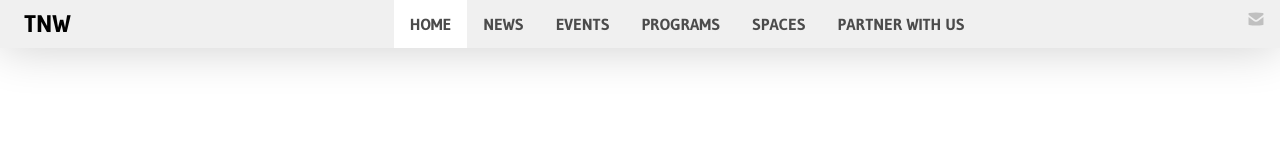
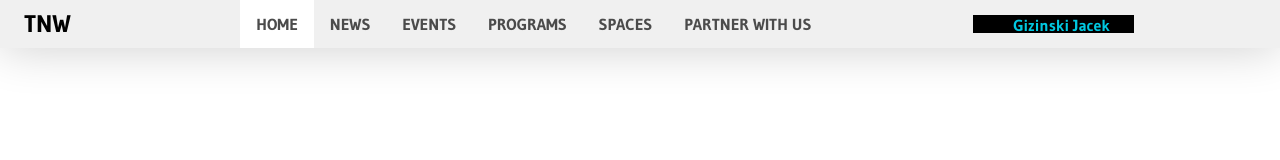
Before and after one commit to gizinski-jacek/responsive-design, a React (Create React App) app: page / in a window 1280 px wide. Shown: the top 160 px of the page. Built offline with nearby package versions, Linux system fonts and the light colour scheme.

Commit message:
Adding personal 'footer'

```diff
--- a/src/components/NavMenu.js
+++ b/src/components/NavMenu.js
@@ -82,11 +82,22 @@
 						<Link to=''>Contact</Link>
 					</span>
 				</div>
-				<button type='button'>
-					<svg viewBox='0 0 16 16'>
-						<path d='M1.11621 4.2666a2.0026 2.0026 0 0 1-.583-.8833v-.7666A.47788.47788 0 0 1 .667 2.2749a.56688.56688 0 0 1 .3164-.1748 49.3662 49.3662 0 0 1 14.0166 0 .57417.57417 0 0 1 .333.1748.482.482 0 0 1 .13379.3418v.7666a2.0026 2.0026 0 0 1-.583.8833L9.2002 8.56689A1.88658 1.88658 0 0 1 8 8.93311a1.88658 1.88658 0 0 1-1.2002-.36622zM10.18359 10l5.28321-4.0498v7.4331a.48117.48117 0 0 1-.13379.3418.57141.57141 0 0 1-.333.1748 48.721 48.721 0 0 1-7 .5 49.29676 49.29676 0 0 1-7.0166-.5.564.564 0 0 1-.31641-.1748.47707.47707 0 0 1-.13379-.3418V5.9502L5.81641 10A3.5224 3.5224 0 0 0 8 10.6665 3.5224 3.5224 0 0 0 10.18359 10z'></path>
-					</svg>
-				</button>
+				<footer className='my-footer'>
+					<a href='https://github.com/gizinski-jacek/responsive-design'>
+						<svg
+							viewBox='0 0 16 16'
+							height='18px'
+							width='18px'
+							xmlns='http://www.w3.org/2000/svg'
+						>
+							<path
+								fillRule='evenodd'
+								d='M8 0C3.58 0 0 3.58 0 8c0 3.54 2.29 6.53 5.47 7.59.4.07.55-.17.55-.38 0-.19-.01-.82-.01-1.49-2.01.37-2.53-.49-2.69-.94-.09-.23-.48-.94-.82-1.13-.28-.15-.68-.52-.01-.53.63-.01 1.08.58 1.23.82.72 1.21 1.87.87 2.33.66.07-.52.28-.87.51-1.07-1.78-.2-3.64-.89-3.64-3.95 0-.87.31-1.59.82-2.15-.08-.2-.36-1.02.08-2.12 0 0 .67-.21 2.2.82.64-.18 1.32-.27 2-.27.68 0 1.36.09 2 .27 1.53-1.04 2.2-.82 2.2-.82.44 1.1.16 1.92.08 2.12.51.56.82 1.27.82 2.15 0 3.07-1.87 3.75-3.65 3.95.29.25.54.73.54 1.48 0 1.07-.01 1.93-.01 2.2 0 .21.15.46.55.38A8.013 8.013 0 0 0 16 8c0-4.42-3.58-8-8-8z'
+							></path>
+						</svg>
+						Gizinski Jacek
+					</a>
+				</footer>
 			</aside>
 		</nav>
 	);
```
